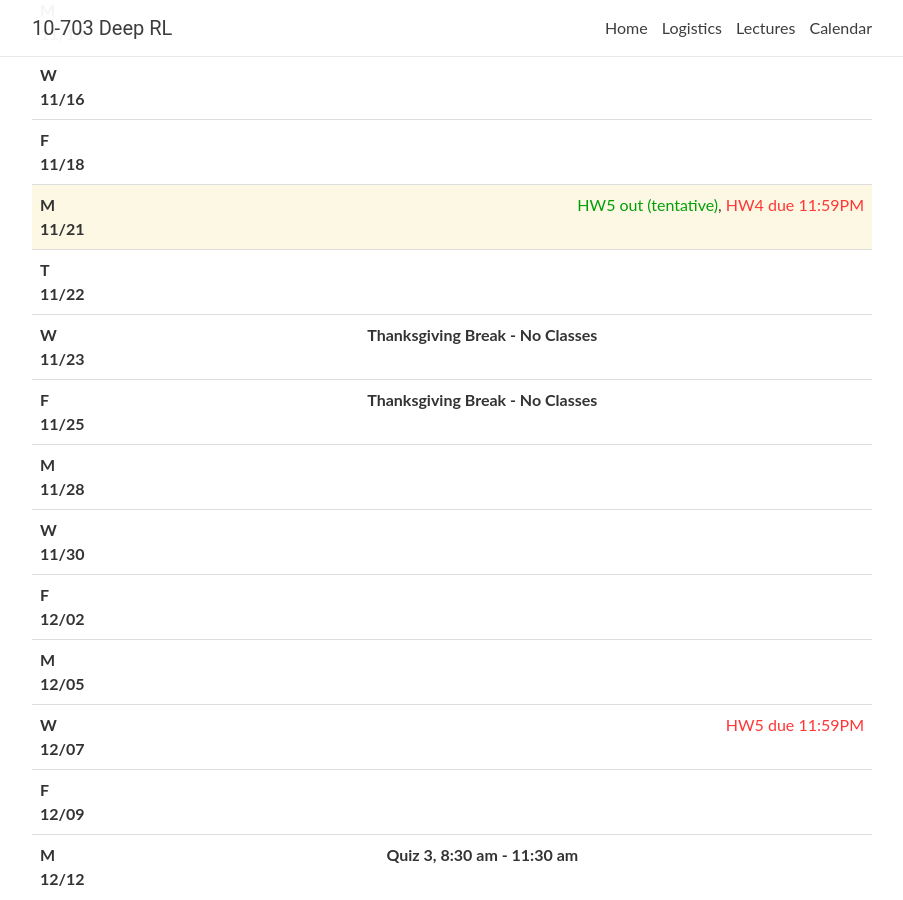
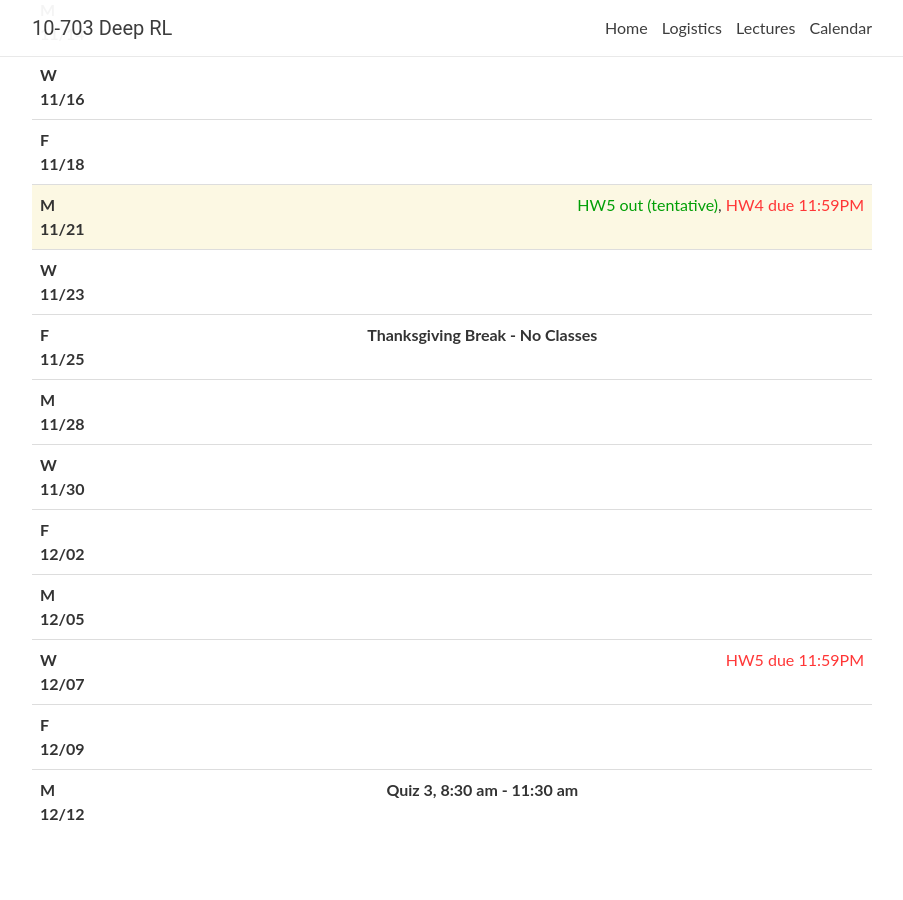
Before and after one commit to cmudeeprl/403website_s24, a Jekyll site: the page built from _pages/lectures.md, in a window 1280 px wide and 900 px high, scrolled down 2369 px. Shown: the whole window, without its empty margins (188-1091 px from the left). Built offline with Jekyll 4.4.1, drawn with Linux system fonts in a browser that asks for light colours; nearby versions of some CDN libraries; comment, search, counter and statistics services are not loaded; part of the change alters nothing that is shown.

Commit message:
Updating Zoom-Only Lecture to Wednesday

```diff
--- a/_data/lectures.yml
+++ b/_data/lectures.yml
@@ -681,7 +681,7 @@
   logistics:  <span class="event">HW5 out (tentative)</span>,  <span class="deadline">HW4 due 11:59PM</span>
 
 
-- date: T 11/22
+- date: W 11/23
   lecturer: Zoom Only
   title: >
     <strong>Sim2Real Transfer </strong>
@@ -696,10 +696,10 @@
   logistics:
 
 
-- date: W 11/23
-  lecturer:
-  quiz: >
-    <strong>Thanksgiving Break - No Classes</strong>
+# - date: W 11/23
+#   lecturer:
+#   quiz: >
+#     <strong>Thanksgiving Break - No Classes</strong>
 
 
 - date: F 11/25
```
